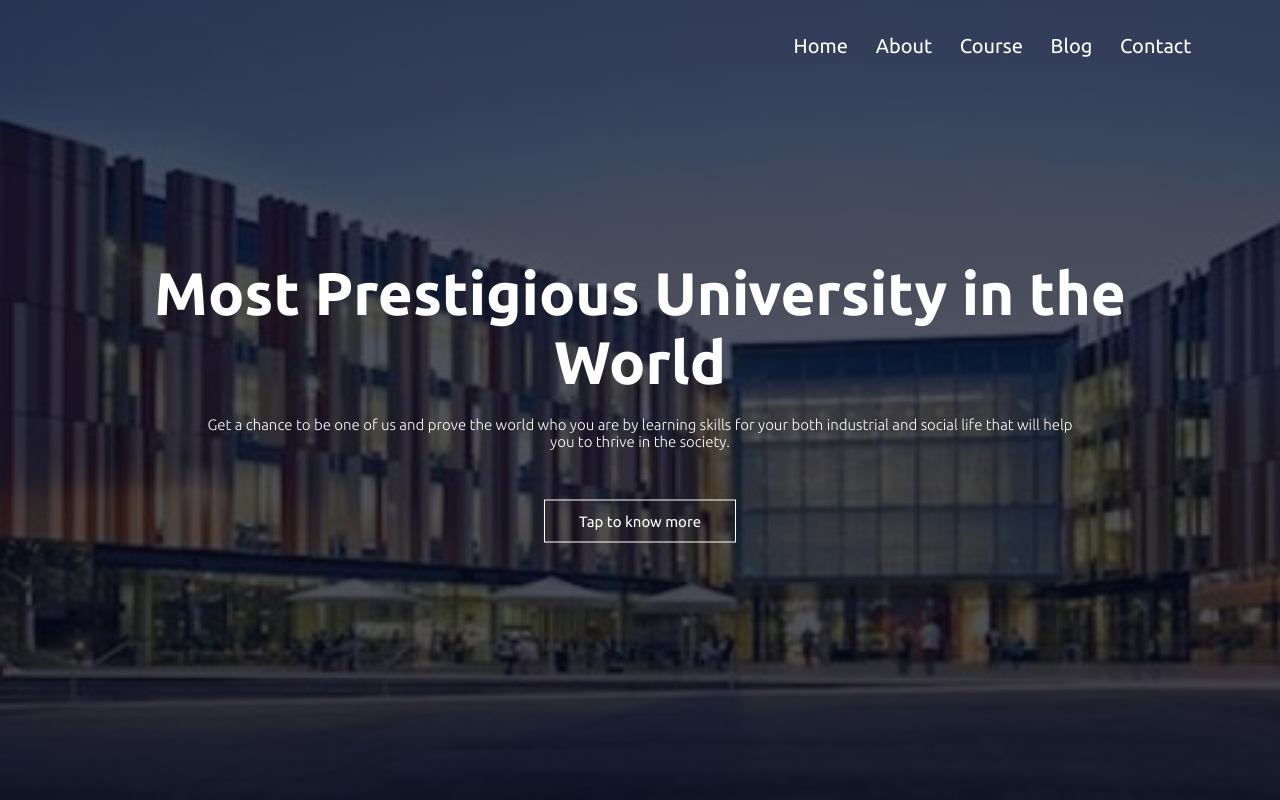
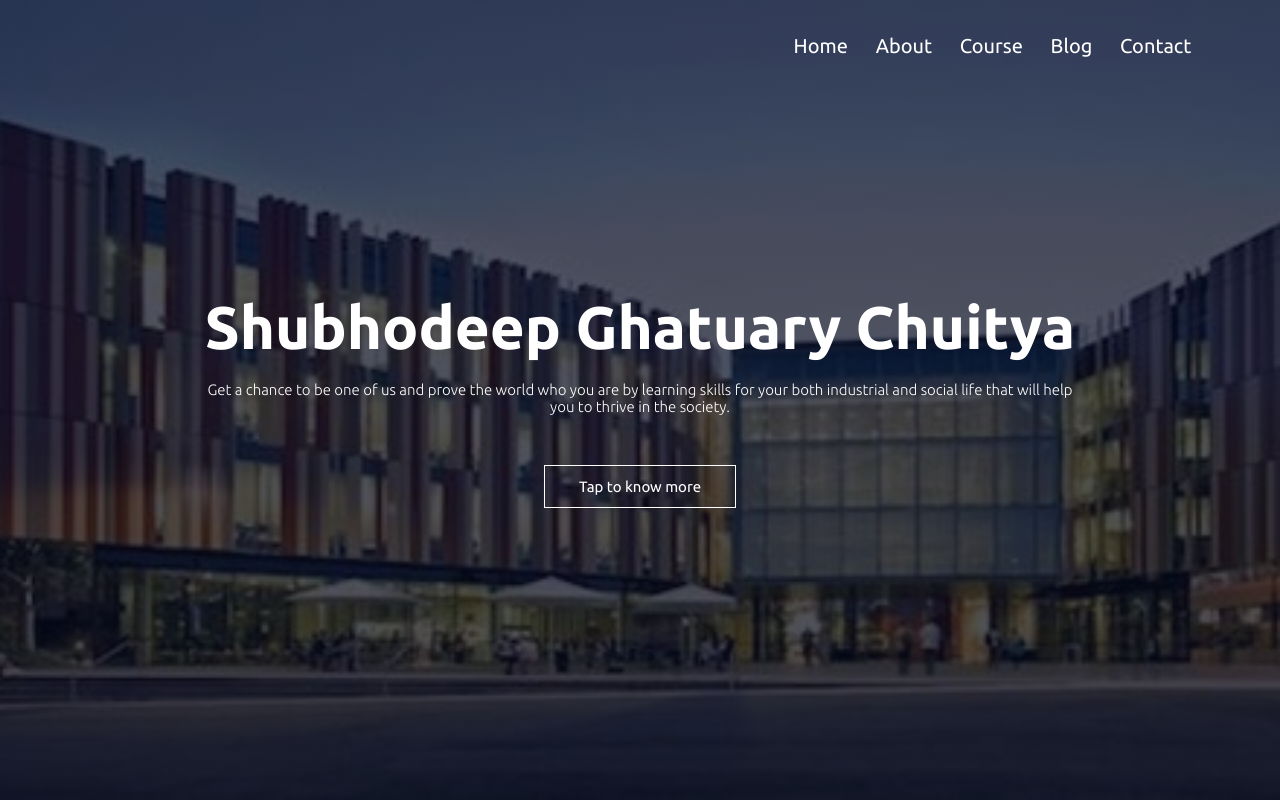
Before and after one commit to rajv2911/University, a plain HTML site: page index.html in a window 1280 px wide. Shown: the top 800 px of the page. Drawn offline with Linux system fonts and the light colour scheme.

Commit message:
changes made

```diff
--- a/index.html
+++ b/index.html
@@ -31,7 +31,7 @@
     </nav>
 
     <div class="intro">
-      <h1>Most Prestigious University in the World</h1>
+      <h1>Shubhodeep Ghatuary Chuitya</h1>
       <p>Get a chance to be one of us and prove the world who you are by learning skills for your both industrial and social life that will help <br>you to thrive in the society.</p>
       <a href="" class="intro-btn">Tap to know more</a>
     </div>
```
